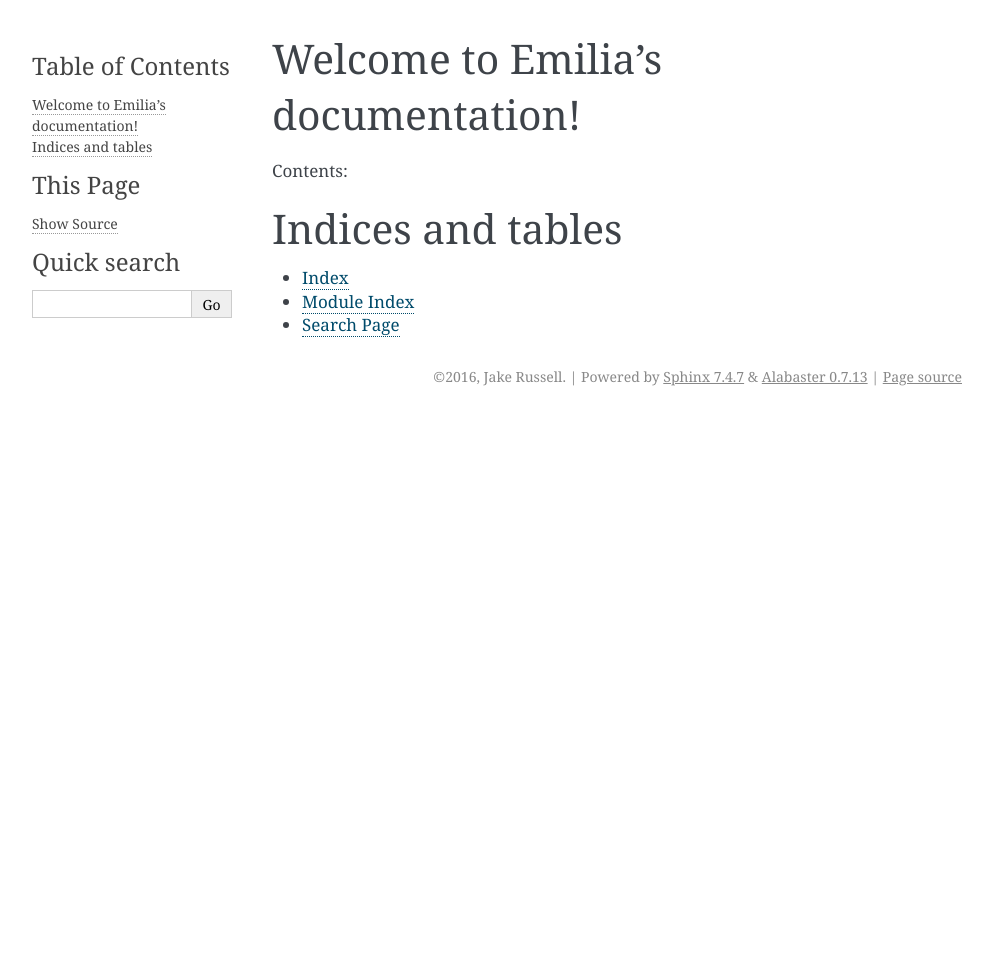
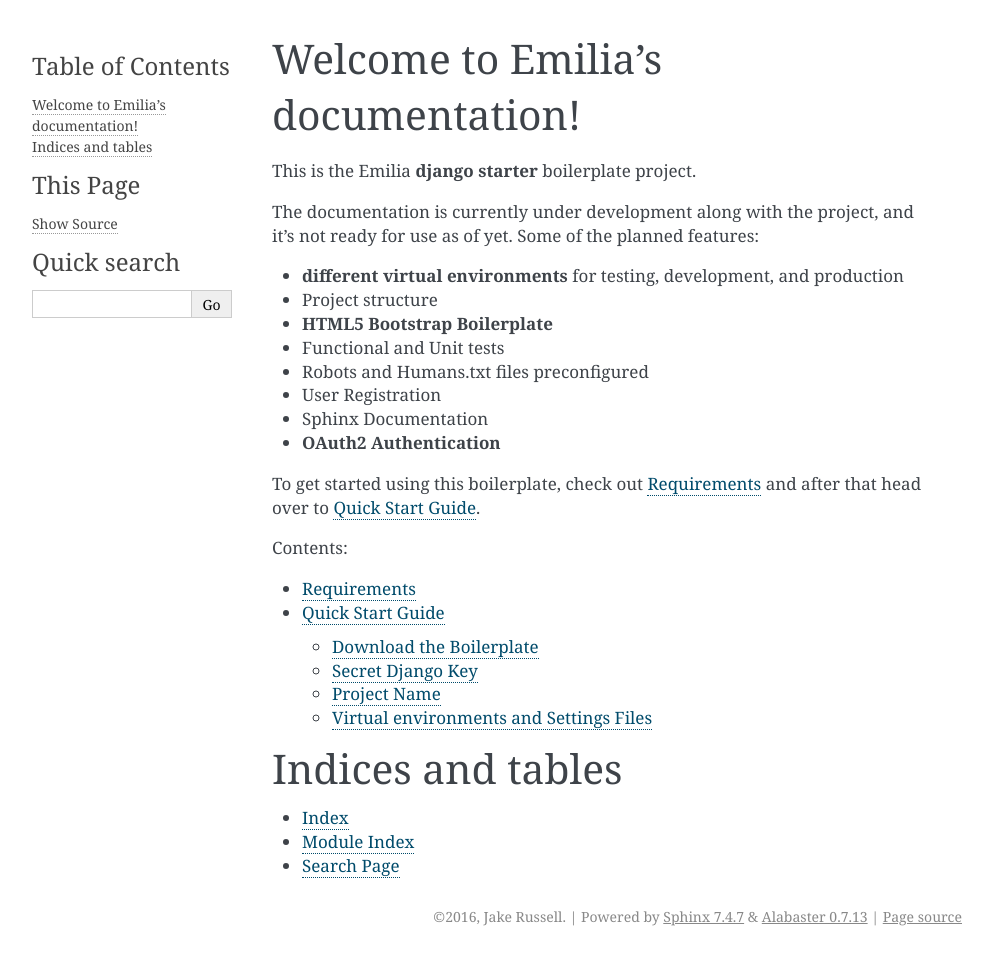
Before and after one commit to Munsterberg/emilia, a Sphinx documentation site: the page built from docs/index.rst, in a window 1280 px wide. Shown: the whole page, without its empty margins (148-1140 px from the left). Built offline with Sphinx 7.4.7, drawn with Linux system fonts in a browser that asks for light colours; before the commit the page ends 900 px from its top, so only the background shows below that.

Commit message:
Create docs

```diff
--- a/docs/index.rst
+++ b/docs/index.rst
@@ -6,10 +6,30 @@
 Welcome to Emilia's documentation!
 ==================================
 
+This is the Emilia **django starter** boilerplate project.
+
+The documentation is currently under development along with the project, and
+it's not ready for use as of yet. Some of the planned features:
+
+- **different virtual environments** for testing, development, and production
+- Project structure
+- **HTML5 Bootstrap Boilerplate**
+- Functional and Unit tests
+- Robots and Humans.txt files preconfigured
+- User Registration
+- Sphinx Documentation
+- **OAuth2 Authentication**
+
+To get started using this boilerplate, check out :doc:`requirements` and after
+that head over to :doc:`quick_start`.
+
 Contents:
 
 .. toctree::
    :maxdepth: 2
+
+   requirements
+   quick_start
 
 
 
--- /dev/null
+++ b/docs/quick_start.rst
@@ -0,0 +1,68 @@
+Quick Start Guide
+================
+
+Download the Boilerplate
+------------------------
+
+You can download this on GitHub.
+
+Secret Django Key
+-----------------
+
+This boilerplate has the **DJANGO_KEY** setting variable hidden.
+
+You can generate a secret key here DJANGO_KEY |django_key|
+.. |django_key| raw:: html
+
+    <a href="http://www.miniwebtool.com/django-secret-key-generator"
+    target="_blank">here</a>
+
+Project Name
+------------
+
+This project is named *Emilia*, so if you're using this boilerplate to create
+your own project, you'll have to change the name in a few places:
+
+- *emilia* **folder** -- The top of the project directory.
+- *emilia/emilia* **folder** -- Your project name.
+- virtual environment names: **emilia** and **emilia_test**.
+- in virtual environments **postactivate** where settings are in both
+  development and testing.
+
+Virtual environments and Settings Files
+---------------------------------------
+
+First, you need to know your python 3 path:
+    $ which python3
+
+which is something similar to /usr/local/bin/python3
+
+Next, create a development virtual environment with python 3 installed:
+    $ mkvirtualenv --python=/usr/local/bin/python3 emilia
+
+or this may work:
+    $ mkvirtualenv -ppython3.5 emilia
+
+Go to the virtual environment folder:
+    $ cd $VIRTUAL_ENV/bin
+
+and edit the postactivate file:
+    $ vim postactivate
+
+You must add the lines:
+    export DJANGO_SETTINGS_MODULE="emilia.settings.development"
+    export SECRET_KEY="your_secret_django_key"
+
+with your project name and your own secret key.
+
+Next, edit the **predeactivate** file and add the lines:
+    unset DJANGO_SETTINGS_MODULE
+    unset SECRET_KEY
+
+**Repeat** this process for a testing environment.
+
+Now you can install the packages in each environment:
+    $ workon emilia
+    $ pip install -r requirements/development.txt
+    $ workon emilia_test
+    $ pip install -r requirements/testing.txt
```
Also changed, not shown: docs/requirements.rst (added, +10 -0 lines).
